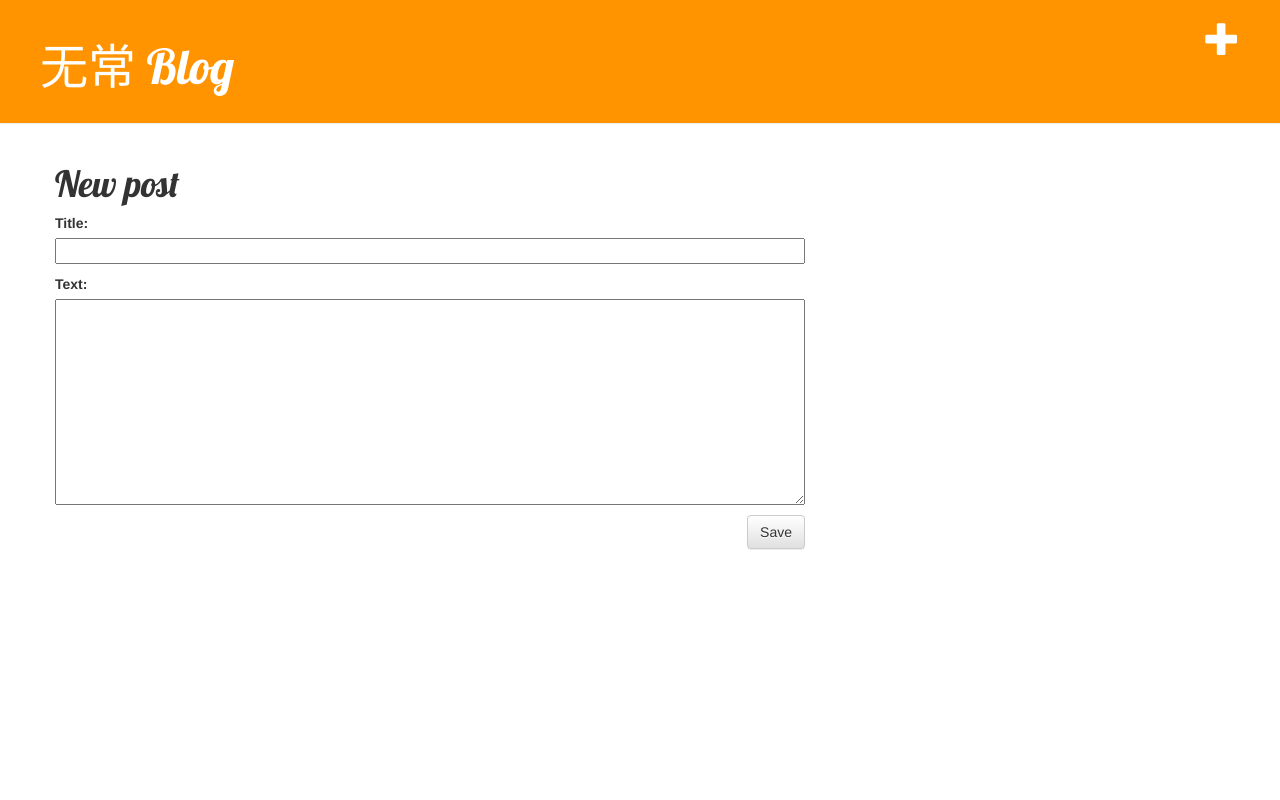
After one commit to Anthem9/mysite, a Django app: a page that uses blog/templates/blog/base.html in a window 1280 px wide. The commit adds this page. Run offline with Django 3.2, Linux system fonts and the light colour scheme; the visitor is signed in with stand-in values (Sample User, id 1); some libraries are stand-ins or nearby versions.

Commit message:
base complete

```diff
--- /dev/null
+++ b/blog/forms.py
@@ -0,0 +1,10 @@
+from django import forms
+
+from .models import Post
+
+
+class PostForm(forms.ModelForm):
+
+    class Meta:
+        model = Post
+        fields = ('title', 'text',)
--- /dev/null
+++ b/blog/static/blog/css/blog.css
@@ -0,0 +1,46 @@
+.page-header {
+    background-color: #ff9400;
+    margin-top: 0;
+    padding: 20px 20px 20px 40px;
+}
+
+.page-header h1, .page-header h1 a, .page-header h1 a:visited, .page-header h1 a:active {
+    color: #ffffff;
+    font-size: 36pt;
+    text-decoration: none;
+    }
+
+.content {
+    margin-left: 40px;
+}
+
+h1, h2, h3, h4 {
+    font-family: 'Lobster', cursive;
+}
+
+.date {
+    float: right;
+    color: #828282;
+}
+
+.save {
+    float: right;
+}
+ .post-form textarea, .post-form input {
+     width: 100%;
+ }
+
+.top-menu, .top-menu:hover, .top-menu:visited {
+    color: #ffffff;
+    float: right;
+    font-size: 26pt;
+    margin-right: 20px;
+}
+
+.post {
+    margin-bottom: 70px;
+}
+
+.post h1 a, .post h1 a:visited {
+    color: #000000;
+}
--- /dev/null
+++ b/blog/templates/blog/base.html
@@ -0,0 +1,33 @@
+{% load staticfiles %}
+
+<html>
+    <head>
+        <title>无常 blog</title>
+
+        <!--bootstrap-->
+        <link rel="stylesheet" href="//maxcdn.bootstrapcdn.com/bootstrap/3.2.0/css/bootstrap.min.css">
+        <link rel="stylesheet" href="//maxcdn.bootstrapcdn.com/bootstrap/3.2.0/css/bootstrap-theme.min.css">
+
+        <!--字体-->
+        <link href="//fonts.googleapis.com/css?family=Lobster&subset=latin,latin-ext" rel="stylesheet" type="text/css">
+
+        <link rel="stylesheet" href="{% static 'blog/css/blog.css' %}">
+    </head>
+    <body>
+        <div class="page-header">
+            {% if user.is_authenticated %}
+             <a href="{% url 'post_new' %}" class="top-menu"><span class="glyphicon glyphicon-plus"></span></a>
+            {% endif %}
+            <h1><a href="">无常 Blog</a></h1>
+        </div>
+    <div class="content container">
+        <div class="row">
+            <div class="col-md-8">
+                {% block content %}
+                {% endblock %}
+            </div>
+        </div>
+    </div>
+
+    </body>
+</html>
--- /dev/null
+++ b/blog/templates/blog/post_edit.html
@@ -0,0 +1,9 @@
+{% extends 'blog/base.html' %}
+
+    {% block content %}
+        <h1>New post</h1>
+        <form method="POST" class="post-form">{% csrf_token %}
+            {{ form.as_p }}
+            <button type="submit" class="save btn btn-default">Save</button>
+        </form>
+    {% endblock %}
--- a/blog/urls.py
+++ b/blog/urls.py
@@ -4,4 +4,7 @@ from . import views
 
 urlpatterns = [
     path('', views.post_list, name='post_list'),
+    path(r'^post/(?<pk>[0-9]+)/$', views.post_detail, name='post_detail'),
+    path(r'^post/new/$', views.post_new, name='post_new'),
+    path(r'^post/(?P<pk>[0-9]+)/edit/$', views.post_edit, name='post_edit'),
 ]
--- a/blog/views.py
+++ b/blog/views.py
@@ -1,7 +1,47 @@
 from django.shortcuts import render
+from django.shortcuts import get_object_or_404
+from django.shortcuts import redirect
+from django.utils import timezone
+from .models import Post
+from .forms import PostForm
 
 
 def post_list(request):
-    return render(request, 'blog/post_list.html', {})
+    posts = Post.objects.all().order_by('published_date')
+    return render(request, 'blog/post_list.html', {'posts': posts})
+
+
+def post_detail(request, pk):
+    post = get_object_or_404(Post, pk=pk)
+    return render(request, 'blog/post_detail.html', {'post': post})
+
+
+def post_new(request):
+    if request.method == "POST":
+        form = PostForm(request.POST)
+        if form.is_valid():
+            post = form.save(commit=False)
+            post.author = request.user
+            post.published_date = timezone.now()
+            post.save()
+            return redirect('post_detail', pk=post.pk)
+    else:
+        form = PostForm()
+    return render(request, 'blog/post_edit.html', {'form': form})
+
+
+def post_edit(request, pk):
+    post = get_object_or_404(Post, pk=pk)
+    if request.method == "POST":
+        form = PostForm(request.POST, instance=post)
+        if form.is_valid():
+            post = form.save(commit=False)
+            post.author = request.user
+            post.published_date = timezone.now()
+            post.save()
+            return redirect('post_detail', pk=post.pk)
+    else:
+        form = PostForm(instance=post)
+    return render(request, 'blog/post_edit.html', {'form': form})
 
 # Create your views here.
--- a/mysite/settings.py
+++ b/mysite/settings.py
@@ -127,4 +127,4 @@ USE_TZ = True
 # https://docs.djangoproject.com/en/2.1/howto/static-files/
 
 STATIC_URL = '/static/'
-STATIC_ROOT = os.path.join(BASE_DIR, 'static')
+# STATIC_ROOT = os.path.join(BASE_DIR, 'static')
```
Also changed, not shown: blog/templates/blog/post_detail.html (added, +14 -0 lines), blog/templates/blog/post_list.html (+13 -21 lines).
